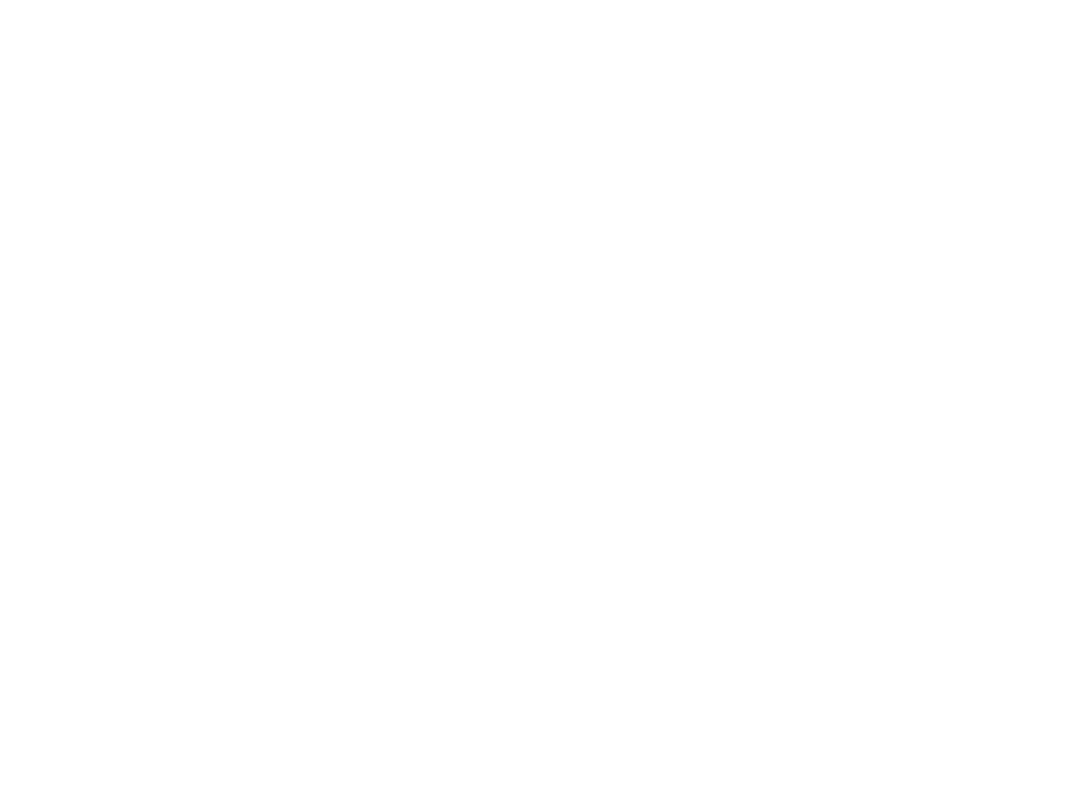
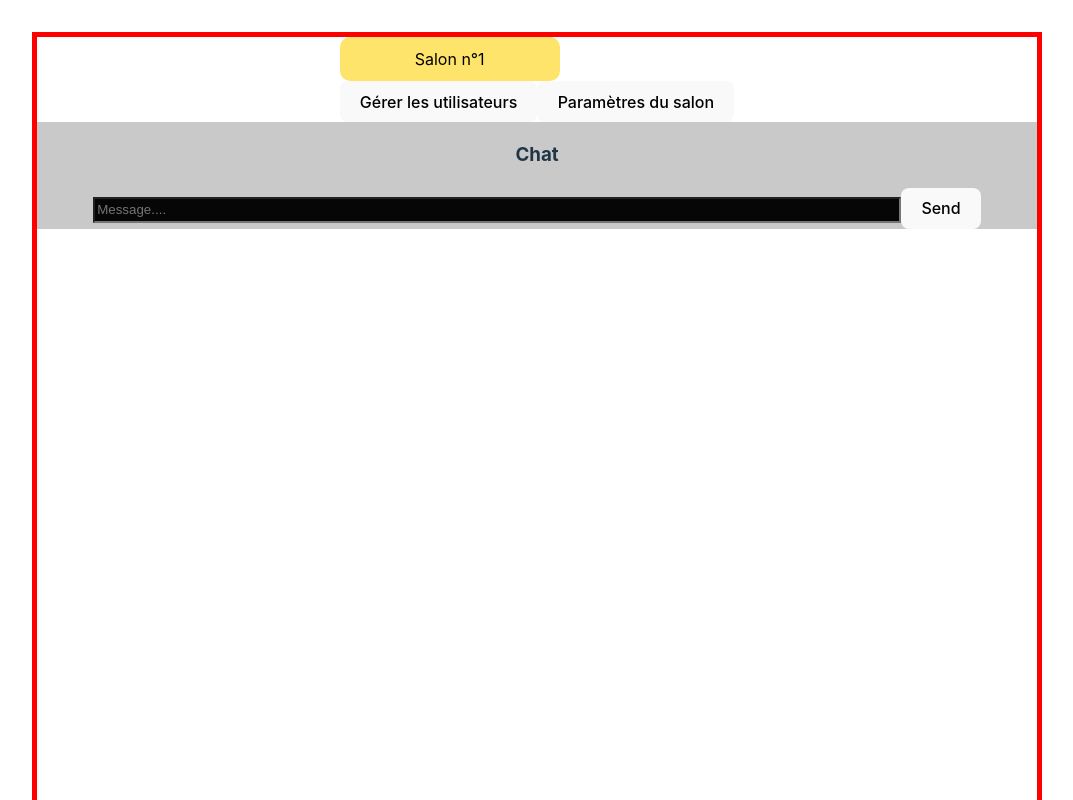
Before and after one commit to Liv44/piniatalk, a Vue app: page /chat in a window 1280 px wide. Before the commit this address had no page. Shown: the top 800 px of the page, without its empty margins (103-1176 px from the left). Built offline with nearby package versions, Linux system fonts and the light colour scheme.

Commit message:
debut page chat

```diff
--- a/src/components/HelloWorld.vue
+++ b/src/components/HelloWorld.vue
@@ -15,8 +15,9 @@
   <div class="card">
     <button type="button" @click="test">Click me</button>
   </div>
-
   <RouterLink to="/test" tag="button">Go Home</RouterLink>
+  <br />
+  <RouterLink to="/chat" tag="button">Go to chat</RouterLink>
 </template>
 
 <style scoped>
--- /dev/null
+++ b/src/components/chat.vue
@@ -0,0 +1,35 @@
+<script setup lang="ts"></script>
+<template>
+  <div class="top_chat">
+    <div class="channel_name">Salon n°1</div>
+    <button>Gérer les utilisateurs</button>
+    <button>Paramètres du salon</button>
+  </div>
+  <div class="block_chat">
+    <h3>Chat</h3>
+    <input class="input" type="text" placeholder="Message...." />
+    <button>Send</button>
+  </div>
+</template>
+
+<style>
+.channel_name {
+  background-color: #ffe46b;
+  width: 200px;
+  padding: 10px;
+  border-radius: 10px;
+  color: black;
+}
+
+.block_chat {
+  background-color: #c9c9c9;
+  width: 100%;
+  height: auto;
+}
+
+.input {
+  width: 80%;
+  background-color: #070606;
+  height: 20px;
+}
+</style>
--- a/src/router/index.ts
+++ b/src/router/index.ts
@@ -14,6 +14,11 @@
             name: "test",
             component: () => import("../views/AboutView.vue"),
         },
+        {
+            path: "/chat",
+            name: "chat",
+            component: () => import("../views/ChatView.vue"),
+        }
     ],
 });
 
--- /dev/null
+++ b/src/views/ChatView.vue
@@ -0,0 +1,25 @@
+<script setup lang="ts">
+import Chat from "../components/chat.vue";
+</script>
+<template>
+  <div class="chat">
+    <Chat></Chat>
+  </div>
+</template>
+
+<style>
+.chat {
+  display: flex;
+  flex-direction: column;
+  border: 5px solid red;
+  width: 1000px;
+  height: 1000px;
+}
+@media (min-width: 1024px) {
+  .chat {
+    min-height: 100vh;
+    display: flex;
+    align-items: center;
+  }
+}
+</style>
```
Also changed, not shown: 2 other files (tests, documents, lock files or other folders). Lines whose indentation alone changed are shown as unchanged.
